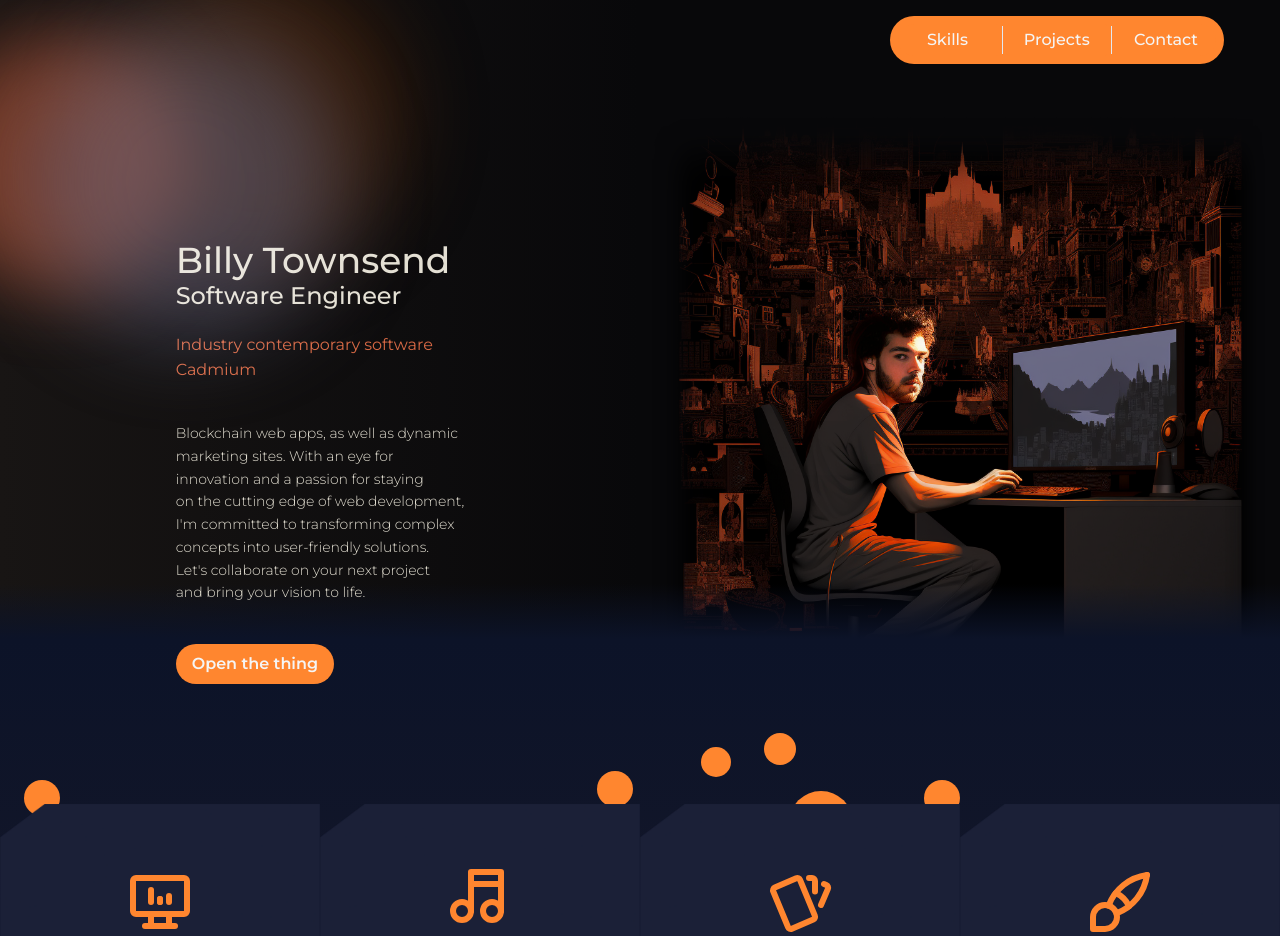
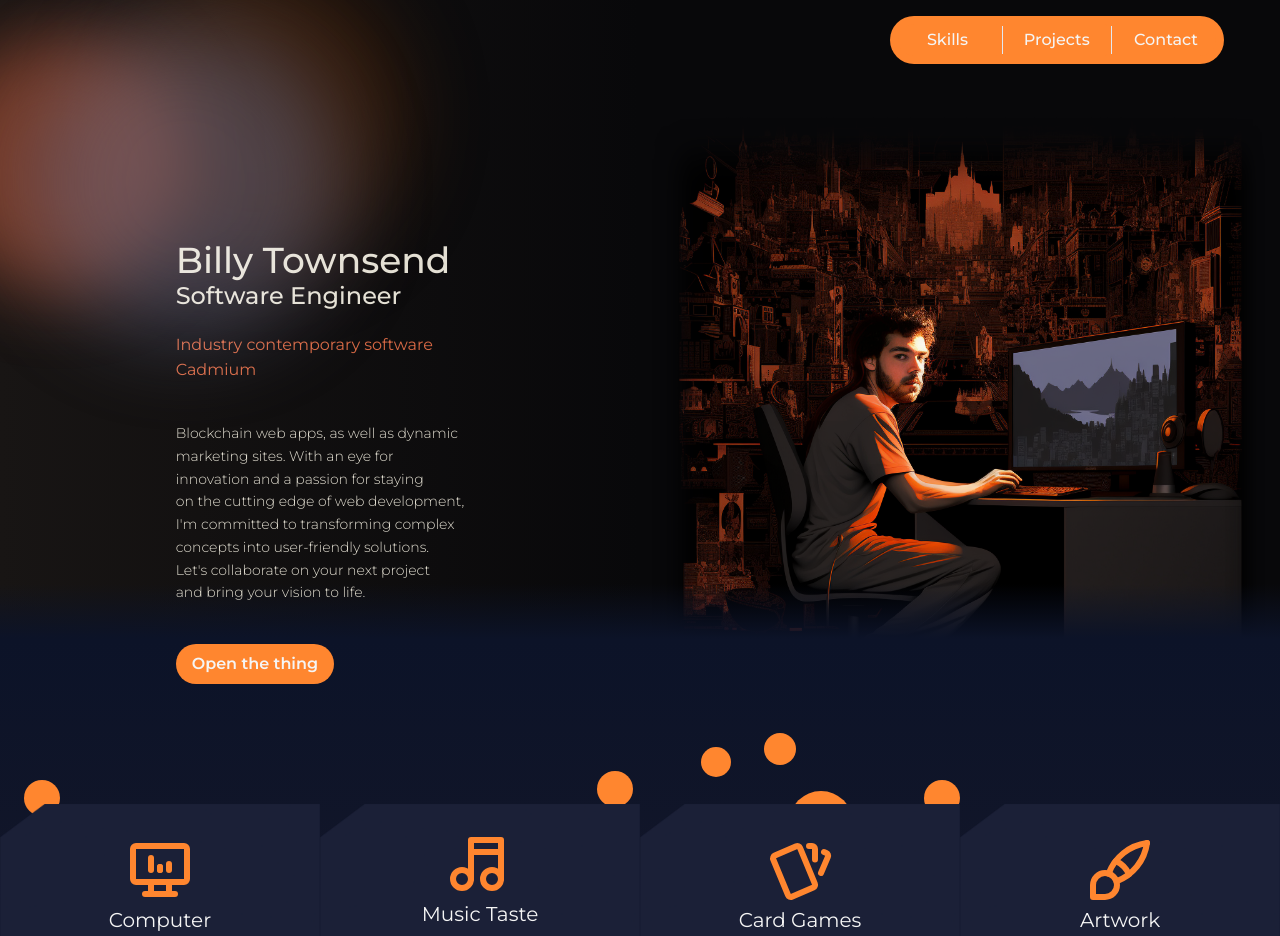
Before and after one commit to BillyTheArtist/dev-portfolio, a Next.js app: page / in a window 1280 px wide. Shown: the top 936 px of the page. Built offline with nearby package versions, Linux system fonts and the light colour scheme.

Commit message:
Adjusted and added icons.

```diff
--- a/components/icons/BrushIcon.tsx
+++ b/components/icons/BrushIcon.tsx
@@ -4,7 +4,7 @@ export function BrushIcon() {
   return (
     <svg
       xmlns="http://www.w3.org/2000/svg"
-      className="icon icon-tabler icon-tabler-brush svg-custom-fill mt-16"
+      className="icon icon-tabler icon-tabler-brush svg-custom-fill"
       width="72"
       height="72"
       viewBox="0 0 24 24"
--- a/components/icons/CardIcon.tsx
+++ b/components/icons/CardIcon.tsx
@@ -4,7 +4,7 @@ export function CardIcon() {
   return (
     <svg
       xmlns="http://www.w3.org/2000/svg"
-      className="icon icon-tabler icon-tabler-cards svg-custom-fill mt-16"
+      className="icon icon-tabler icon-tabler-cards svg-custom-fill"
       width="72"
       height="72"
       viewBox="0 0 24 24"
--- a/components/icons/ComputerIcon.tsx
+++ b/components/icons/ComputerIcon.tsx
@@ -4,7 +4,7 @@ export function ComputerIcon() {
   return (
     <svg
       xmlns="http://www.w3.org/2000/svg"
-      className="icon icon-tabler icon-tabler-device-desktop-analytics svg-custom-fill mt-16"
+      className="icon icon-tabler icon-tabler-device-desktop-analytics svg-custom-fill"
       width="72"
       height="72"
       viewBox="0 0 24 24"
--- /dev/null
+++ b/components/icons/MailboxIcon.tsx
@@ -0,0 +1,23 @@
+import React from 'react'
+
+export function MailboxIcon () {
+  return (
+    <svg
+      xmlns='http://www.w3.org/2000/svg'
+      className='icon icon-tabler icon-tabler-mailbox svg-custom-fill'
+      width='72'
+      height='72'
+      viewBox='0 0 24 24'
+      stroke-width='2'
+      stroke='currentColor'
+      fill='none'
+      stroke-linecap='round'
+      stroke-linejoin='round'
+    >
+      <path stroke='none' d='M0 0h24v24H0z' fill='none'></path>
+      <path d='M10 21v-6.5a3.5 3.5 0 0 0 -7 0v6.5h18v-6a4 4 0 0 0 -4 -4h-10.5'></path>
+      <path d='M12 11v-8h4l2 2l-2 2h-4'></path>
+      <path d='M6 15h1'></path>
+    </svg>
+  )
+}
--- a/components/icons/MusicIcon.tsx
+++ b/components/icons/MusicIcon.tsx
@@ -4,7 +4,7 @@ export function MusicIcon() {
   return (
     <svg
       xmlns="http://www.w3.org/2000/svg"
-      className="icon icon-tabler icon-tabler-music svg-custom-fill mt-16"
+      className="icon icon-tabler icon-tabler-music svg-custom-fill"
       width="72"
       height="72"
       viewBox="0 0 24 24"
```
